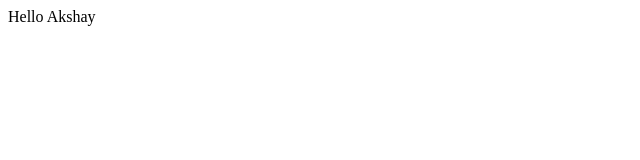
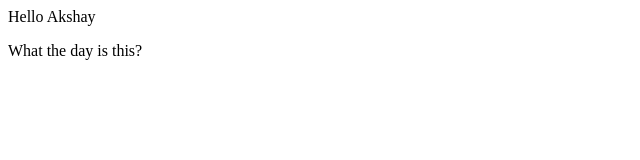
Before and after one commit to akshaykurane2847/localdemo, a plain HTML site: page index.html in a window 1280 px wide. Shown: the whole page, without its empty margins (0-640 px from the left). Drawn offline with Linux system fonts and the light colour scheme.

Commit message:
Add new feature

```diff
--- a/index.html
+++ b/index.html
@@ -1 +1,2 @@
 <p>Hello Akshay</p>
+<p>What the day is this?</p>
```
